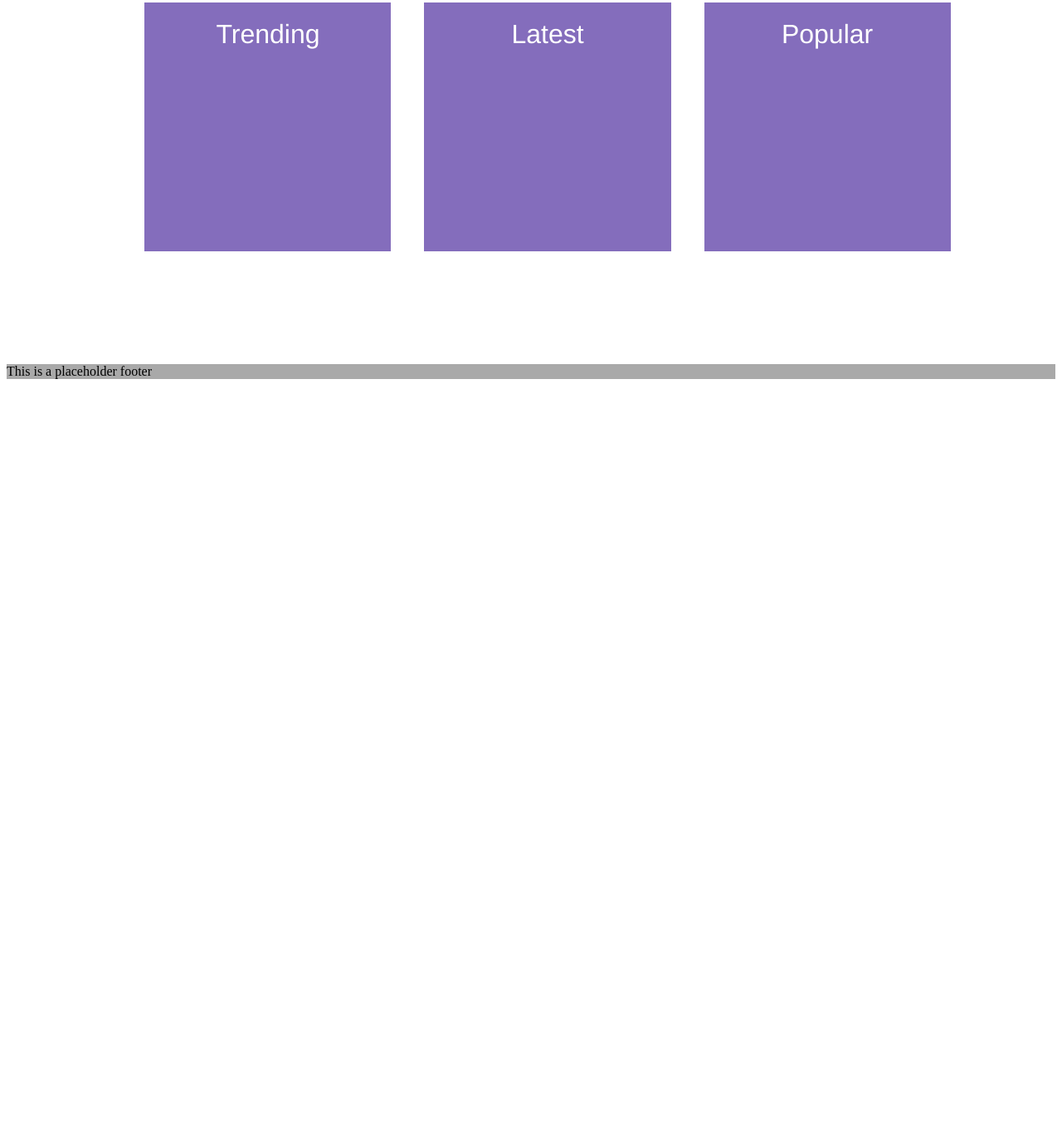
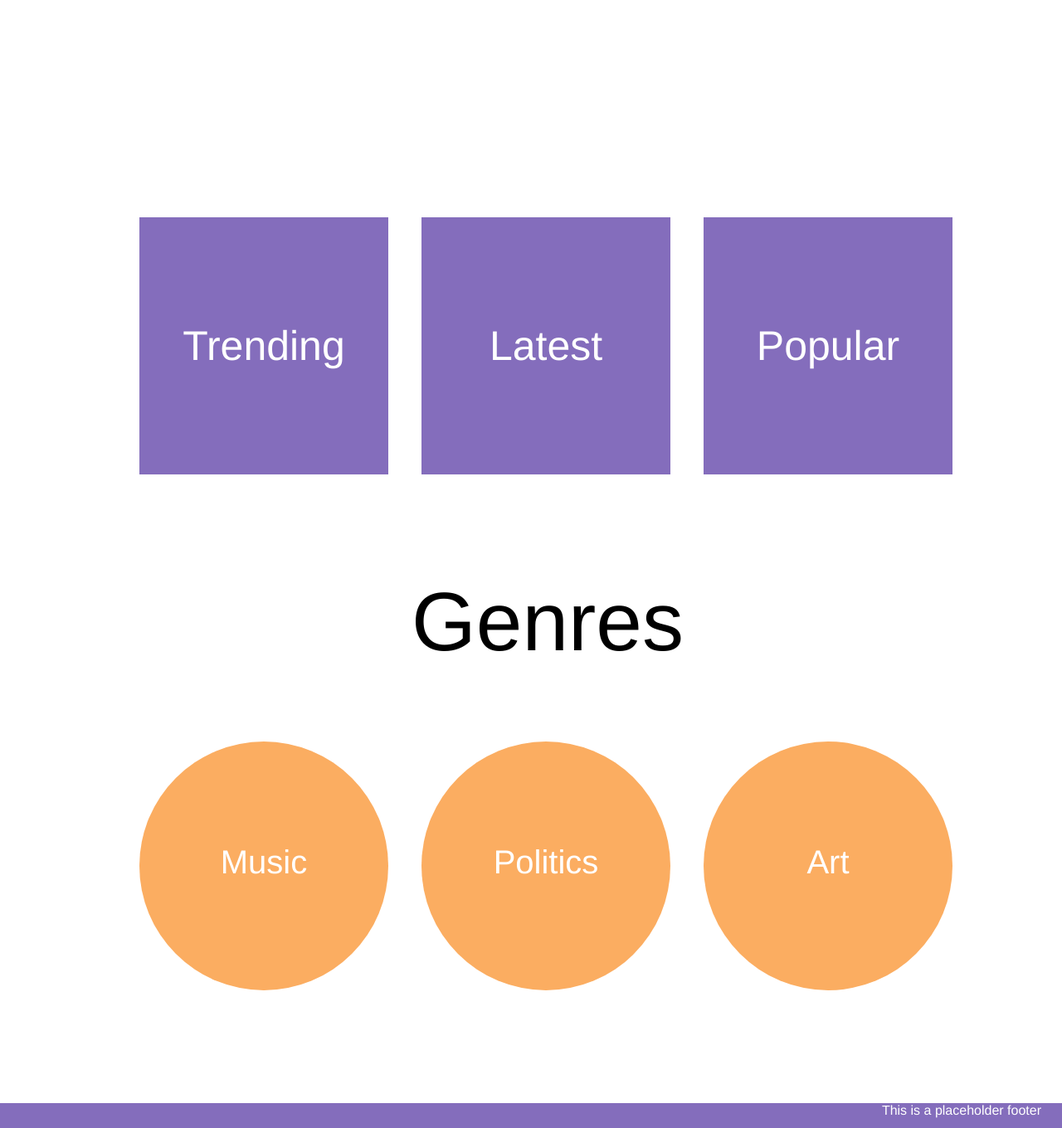
Before and after one commit to jawhnypoh/pollup, a plain HTML site: page landingPage.html in a window 1280 px wide. Shown: the part 533-1893 px from the top of the page at 83% size. Before the commit the page ends 1006 px from the top, so only its background shows below. Drawn offline with Linux system fonts and the light colour scheme.

Commit message:
Updated HTML and CSS for genres

```diff
--- a/CSS/landing_style.css
+++ b/CSS/landing_style.css
@@ -1,4 +1,9 @@
 /* Stylesheet css for Landing Page */
+
+body {
+    font-family: 'Helvetica Neue', Helvetica, sans-serif;
+    margin: 0;
+}
 
 header h1 {
   display: inline-block;
@@ -52,22 +57,29 @@ nav ul {
 
 main {
     display: inline-block;
-    //background-color: #846DBC;
+    //background-color: #FBAD61;
     padding: 20px 20px 100px 20px;
     min-height: 300px;
     width: 100%;
 }
 
-div .button-wrapper {
+div .wrapper {
     width: 100%;
     height: auto;
+}
+
+main div .ad {
+    margin-top: 10%;
+    font-family: Georgia, serif;
+    font-style: italic;
+    font-weight: 300;
 }
 
 #create-poll-button {
   position: relative;
   width: 200px;
   height: 50px;
-  margin-top: 20%;
+  margin-top: 10%;
   font-size: 20px;
   cursor: pointer;
   background-color: #4CAF57;
@@ -84,7 +96,7 @@ div .button-wrapper {
 }
 
 .polls-div {
-    padding-top: 100px;
+    padding-top: 300px;
     margin: auto;
     width: 80%;
     position: relative;
@@ -97,13 +109,16 @@ div .button-wrapper {
     width: 300px;
     min-height: 300px;
     background-color: #846DBC;
+    //background-color: #FBAD61;
     transition-duration: 0.4s;
 }
 
 .polls h1 {
-    margin: 20px;
+    margin: 30px;
     text-align: center;
+    line-height: 250px;
     font-family: 'Helvetica Neue', Helvetica, sans-serif;
+    font-size: 50px;
     font-weight: 200;
     color: white;
     text-decoration: none;
@@ -111,8 +126,60 @@ div .button-wrapper {
 
 .polls:hover {
     box-shadow: 0 12px 16px 0 rgba(0,0,0,0.24), 0 17px 50px 0 rgba(0,0,0,0.19);
+    cursor: pointer;
+}
+
+
+.genres-title {
+    margin: auto;
+    margin-top: 100px;
+    text-align: center;
+    font-size: 50px;
+}
+
+.genres-title h1 {
+    font-weight: 200;
+}
+
+.genres-div {
+    margin: auto;
+    width: 80%;
+    position: relative;
+    display: flex;
+}
+
+.genres-div h2 {
+    margin: 20px;
+    text-align: center;
+    line-height: 250px;
+    font-weight: 200;
+    font-size: 40px;
+    color: white;
+}
+
+.genres {
+    background-color: #FBAD61;
+    border-radius: 50%;
+    margin: 20px;
+    width: 300px;
+    min-height: 300px;
+    transition-duration: 0.4s;
+}
+
+.genres:hover {
+    box-shadow: 0 12px 16px 0 rgba(0,0,0,0.24), 0 17px 50px 0 rgba(0,0,0,0.19);
+    cursor: pointer;
 }
 
 footer {
-    background-color: darkgray;
+    background-color: #846DBC;
+    color: white;
 }
+
+footer .copyright {
+    height: 30px;
+    text-align: right;
+    padding-right: 25px;
+    font-weight: 200;
+    margin: none;
+}
--- a/landingPage.html
+++ b/landingPage.html
@@ -20,8 +20,9 @@
       </header>
 
     <main>
-      <div class="button-wrapper">
+      <div class="wrapper">
         <center>
+            <h1 class="ad">"The best polling website there is"</h1>
             <button id="create-poll-button">create poll</button>
           </center>
       </div>
@@ -39,10 +40,30 @@
             <h1>Popular</h1>
         </div>
       </div>
+
+      <div class="genres-title">
+            <h1>Genres</h1>
+      </div>
+
+      <div class="genres-div">
+          <div class="genres">
+            <h2>Music</h2>
+          </div>
+
+          <div class="genres">
+            <h2>Politics</h2>
+          </div>
+
+          <div class="genres">
+            <h2>Art</h2>
+          </div>
+      </div>
     </main>
 
     <footer>
+        <div class="copyright">
         <p>This is a placeholder footer</p>
+        </div>
     </footer>
 </body>
 </html>
```
